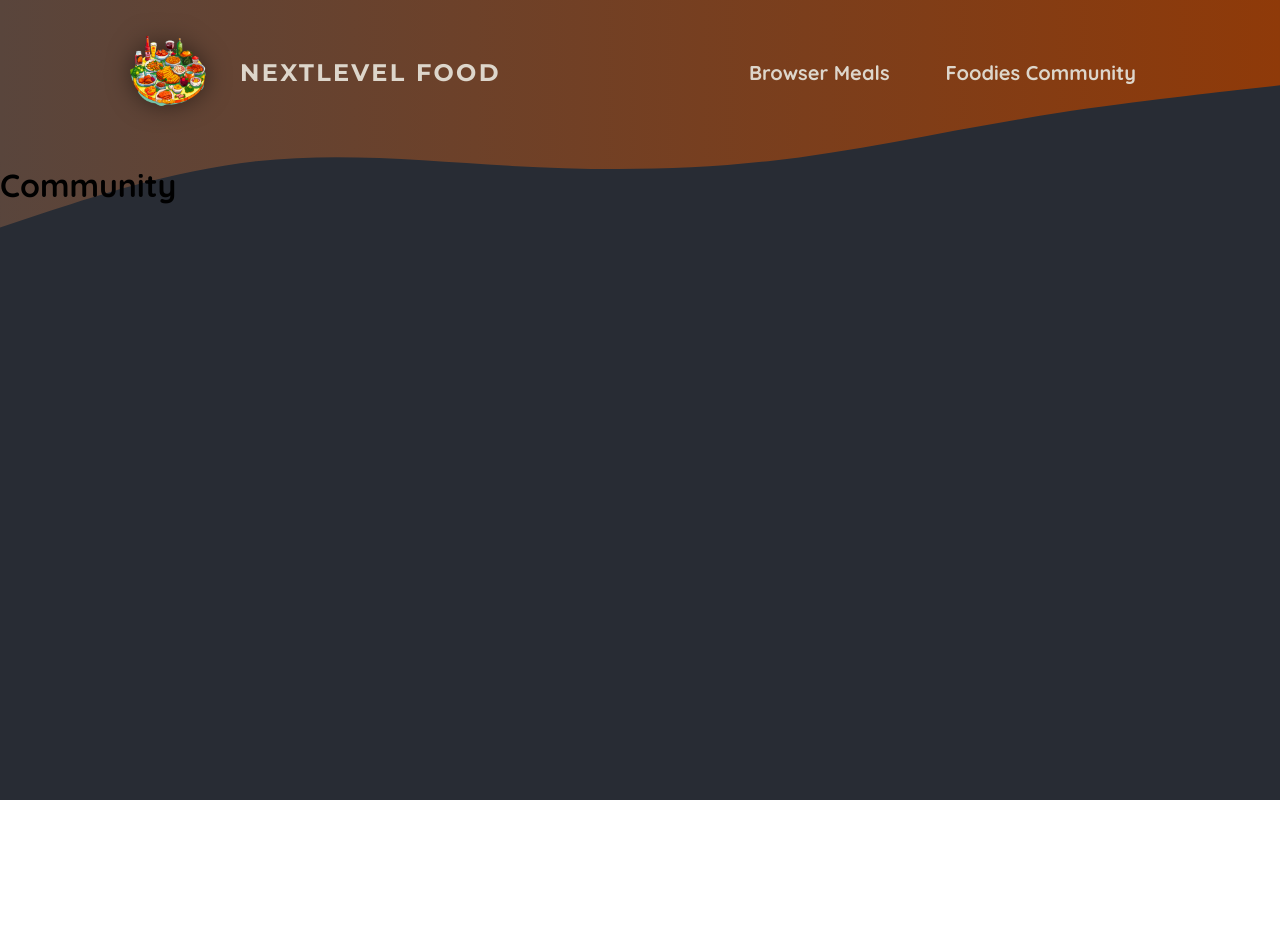
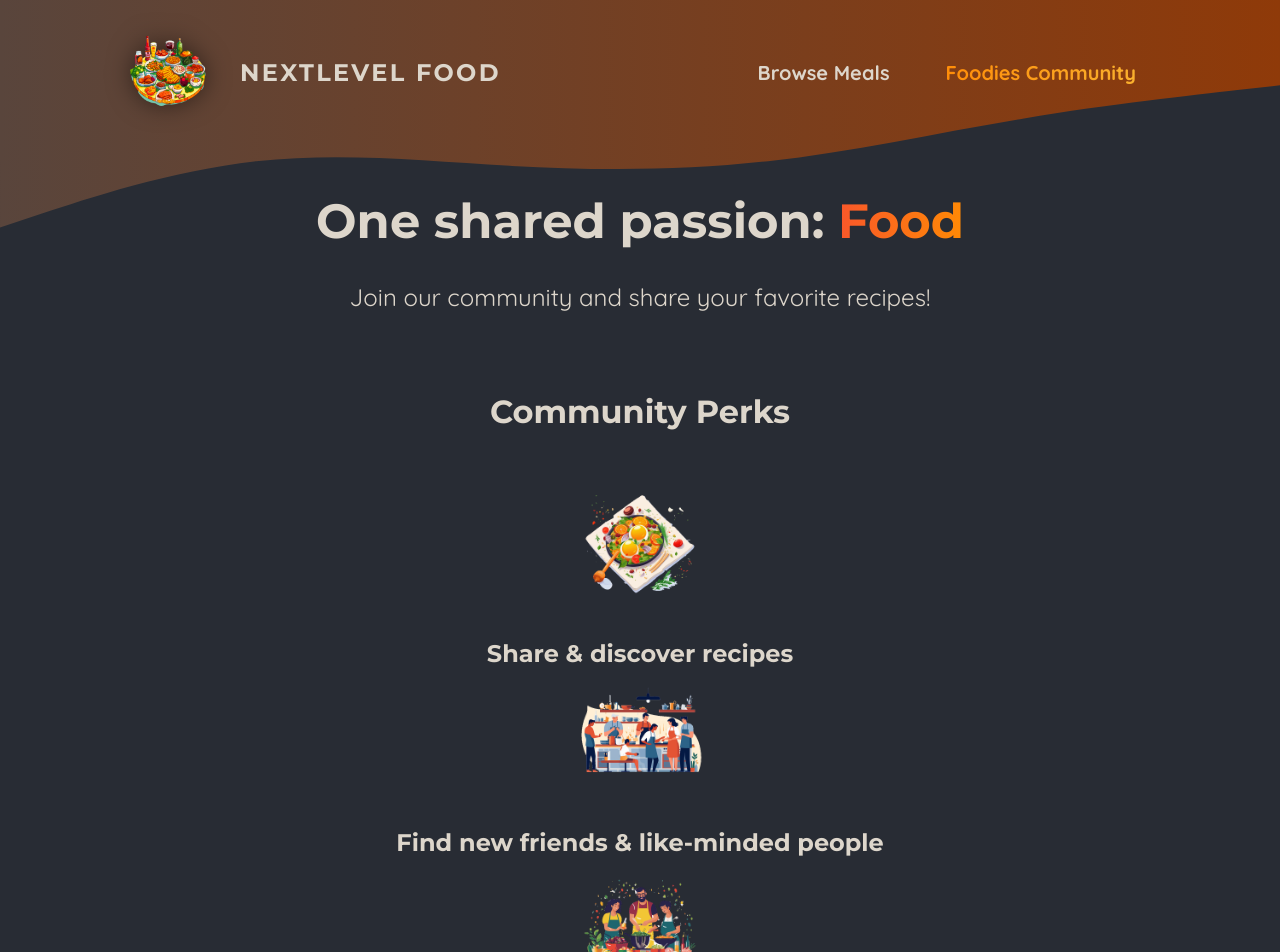
Before and after one commit to LucasSalicano/nextjs-starter-project, a Next.js app: page /community in a window 1280 px wide. Shown: the top 952 px of the page. Before the commit the page ends 800 px from the top, so only its background shows below. Built offline with nearby package versions, Linux system fonts and the light colour scheme.

Commit message:
feat: render nav link on client side

```diff
--- a/app/community/page.js
+++ b/app/community/page.js
@@ -1,7 +1,40 @@
+import Image from 'next/image';
+
+import mealIcon from '@/assets/icons/meal.png';
+import communityIcon from '@/assets/icons/community.png';
+import eventsIcon from '@/assets/icons/events.png';
+import classes from './page.module.css';
+
 export default function Community() {
     return (
-        <main>
-            <h1>Community</h1>
-        </main>
+        <>
+            <header className={classes.header}>
+                <h1>
+                    One shared passion: <span className={classes.highlight}>Food</span>
+                </h1>
+                <p>Join our community and share your favorite recipes!</p>
+            </header>
+            <main className={classes.main}>
+                <h2>Community Perks</h2>
+
+                <ul className={classes.perks}>
+                    <li>
+                        <Image src={mealIcon} alt="A delicious meal" />
+                        <p>Share & discover recipes</p>
+                    </li>
+                    <li>
+                        <Image src={communityIcon} alt="A crowd of people, cooking" />
+                        <p>Find new friends & like-minded people</p>
+                    </li>
+                    <li>
+                        <Image
+                            src={eventsIcon}
+                            alt="A crowd of people at a cooking event"
+                        />
+                        <p>Participate in exclusive events</p>
+                    </li>
+                </ul>
+            </main>
+        </>
     );
 }
--- /dev/null
+++ b/app/community/page.module.css
@@ -0,0 +1,61 @@
+.header {
+    gap: 3rem;
+    margin: 3rem auto 5rem auto;
+    width: 90%;
+    max-width: 75rem;
+    color: #ddd6cb;
+    font-size: 1.5rem;
+    text-align: center;
+}
+
+.header h1 {
+    font-family: 'Montserrat', sans-serif;
+}
+
+.highlight {
+    background: linear-gradient(90deg, #f9572a, #ff8a05);
+    background-clip: text;
+    -webkit-background-clip: text;
+    -webkit-text-fill-color: transparent;
+}
+
+.main {
+    width: 90%;
+    max-width: 40rem;
+    margin: 0 auto;
+    text-align: center;
+}
+
+.main h2 {
+    font-family: 'Montserrat', sans-serif;
+    font-size: 2rem;
+    margin-bottom: 3rem;
+    color: #ddd6cb;
+}
+
+.perks {
+    list-style: none;
+    margin: 3rem 0;
+    padding: 0;
+}
+
+.perks li {
+    display: flex;
+    flex-direction: column;
+    align-items: center;
+    gap: 2rem;
+}
+
+.perks img {
+    width: 8rem;
+    height: 8rem;
+    object-fit: contain;
+}
+
+.perks p {
+    font-family: 'Montserrat', sans-serif;
+    font-size: 1.5rem;
+    font-weight: bold;
+    margin: 0;
+    color: #ddd6cb;
+}
--- a/components/main-header/main-header.js
+++ b/components/main-header/main-header.js
@@ -3,11 +3,12 @@
 import classes from "./main-header.module.css";
 import Image from "next/image";
 import MainHeaderBackground from "@/components/main-header/main.header.background";
+import NavLink from "@/components/main-header/nav-link";
 
 export default function MainHeader() {
     return (
         <>
-            <MainHeaderBackground />
+            <MainHeaderBackground/>
             <header className={classes.header}>
                 <Link className={classes.logo} href="/">
                     <Image src={logoImage} alt="A plate with food on it" priority/>
@@ -17,10 +18,10 @@
                 <nav className={classes.nav}>
                     <ul>
                         <li>
-                            <Link href="/meals">Browser Meals</Link>
+                            <NavLink href="/meals">Browse Meals</NavLink>
                         </li>
                         <li>
-                            <Link href="/community">Foodies Community</Link>
+                            <NavLink href="/community">Foodies Community</NavLink>
                         </li>
                     </ul>
                 </nav>
--- a/components/main-header/main-header.module.css
+++ b/components/main-header/main-header.module.css
@@ -21,30 +21,6 @@
     font-size: 1.25rem;
 }
 
-.nav a {
-    text-decoration: none;
-    color: #ddd6cb;
-    font-weight: bold;
-    padding: 0.5rem 1rem;
-    border-radius: 0.5rem;
-}
-
-.nav a:hover,
-.nav a:active {
-    background: linear-gradient(90deg, #ff8a05, #f9b331);
-    background-clip: text;
-    -webkit-background-clip: text;
-    -webkit-text-fill-color: transparent;
-    text-shadow: 0 0 18px rgba(248, 190, 42, 0.8);
-}
-
-.active {
-    background: linear-gradient(90deg, #ff8a05, #f9b331);
-    background-clip: text;
-    -webkit-background-clip: text;
-    -webkit-text-fill-color: transparent;
-}
-
 .logo {
     display: flex;
     align-items: center;
--- /dev/null
+++ b/components/main-header/nav-link.js
@@ -0,0 +1,17 @@
+'use client';
+
+import Link from "next/link";
+import classes from "./nav-link.module.css";
+import {usePathname} from "next/navigation";
+
+export default function NavLink({href, children}) {
+    const path = usePathname();
+    return (
+        <Link
+            href={href}
+            className={path.startsWith(href) ? `${classes.link} ${classes.active}` : classes.link}
+        >
+            {children}
+        </Link>
+    );
+}
--- /dev/null
+++ b/components/main-header/nav-link.module.css
@@ -0,0 +1,23 @@
+.active {
+    background: linear-gradient(90deg, #ff8a05, #f9b331);
+    background-clip: text;
+    -webkit-background-clip: text;
+    -webkit-text-fill-color: transparent;
+}
+
+.link {
+    text-decoration: none;
+    color: #ddd6cb;
+    font-weight: bold;
+    padding: 0.5rem 1rem;
+    border-radius: 0.5rem;
+}
+
+.link:hover,
+.link:active {
+    background: linear-gradient(90deg, #ff8a05, #f9b331);
+    background-clip: text;
+    -webkit-background-clip: text;
+    -webkit-text-fill-color: transparent;
+    text-shadow: 0 0 18px rgba(248, 190, 42, 0.8);
+}
```
